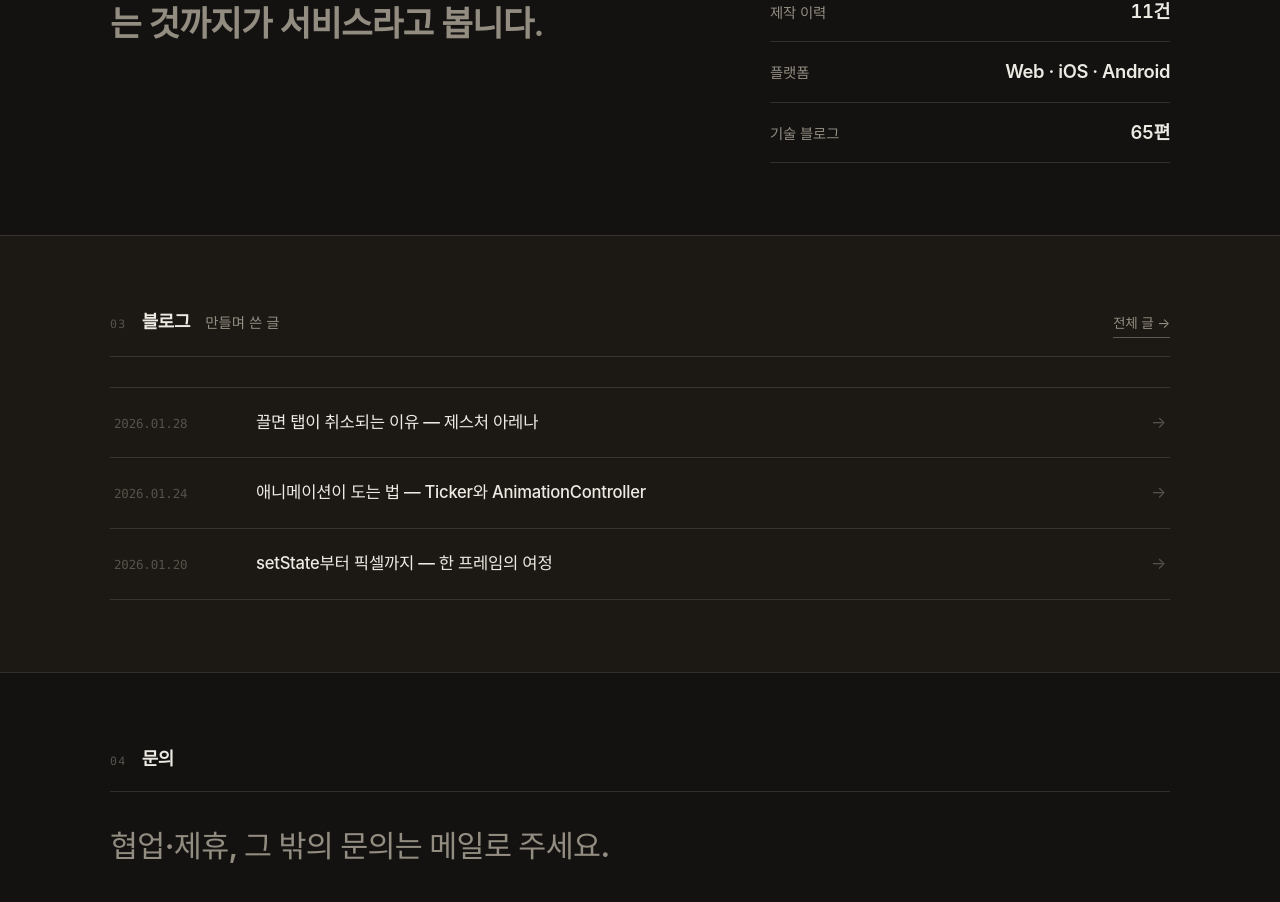
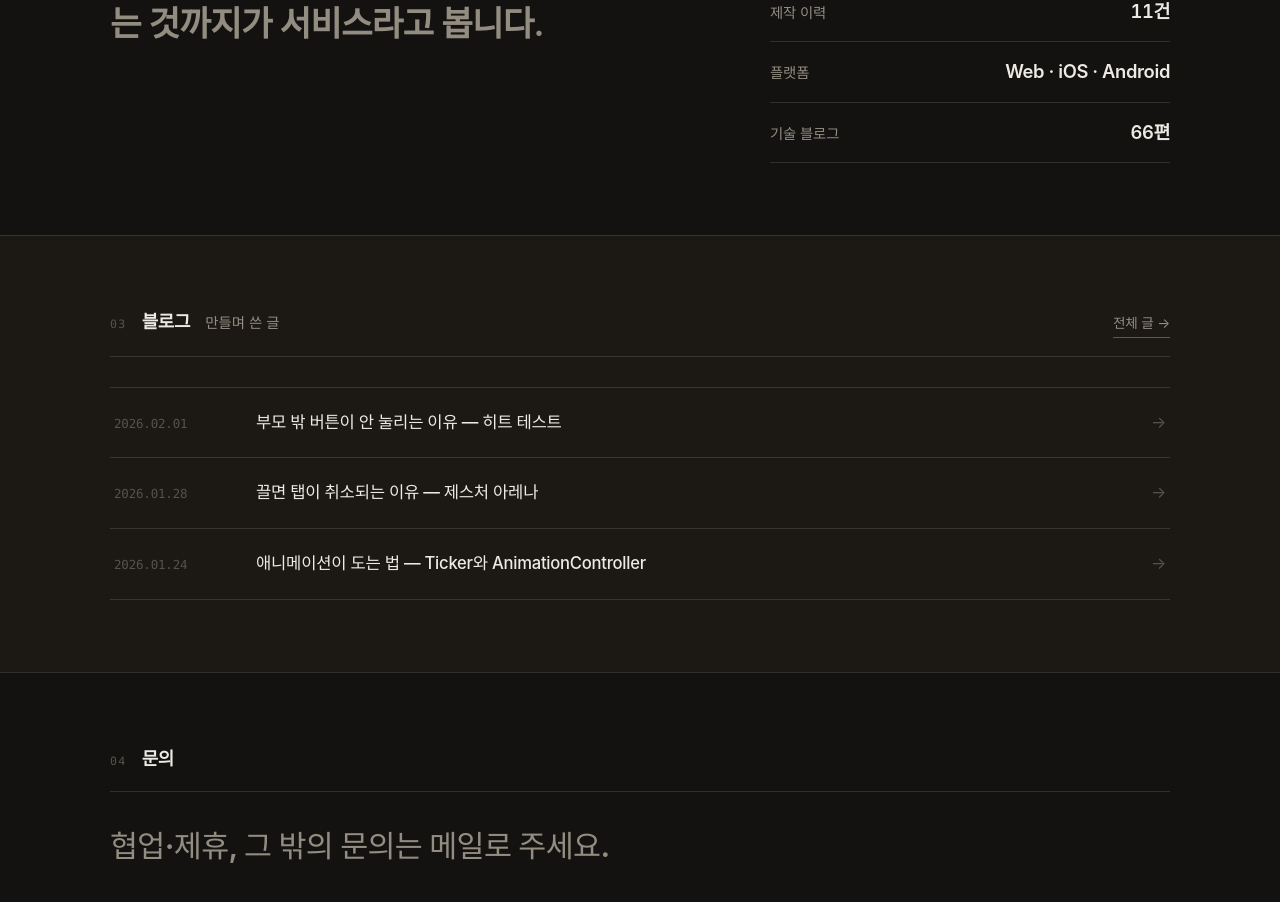
Before and after one commit to kahnco/kahnco_page, a React (Vite) app: page / in a window 1280 px wide. Shown: the part 1558-2460 px from the top of the page. Built offline with nearby package versions, Linux system fonts and the light colour scheme.

Commit message:
post: 9편 히트 테스트 — RenderBox.hitTest 규칙·위가 먼저·부모밖 제외·Ignore/Absorb (Flutter 지하 탐사)

```diff
--- a/src/data/posts.ts
+++ b/src/data/posts.ts
@@ -10,6 +10,11 @@ export interface PostMeta {
 
 export const LATEST_POSTS: PostMeta[] = [
   {
+    slug: "flutter-hit-testing",
+    date: "2026.02.01",
+    title: "부모 밖 버튼이 안 눌리는 이유 — 히트 테스트",
+  },
+  {
     slug: "flutter-gesture-arena",
     date: "2026.01.28",
     title: "끌면 탭이 취소되는 이유 — 제스처 아레나",
@@ -19,12 +24,7 @@ export const LATEST_POSTS: PostMeta[] = [
     date: "2026.01.24",
     title: "애니메이션이 도는 법 — Ticker와 AnimationController",
   },
-  {
-    slug: "flutter-render-pipeline",
-    date: "2026.01.20",
-    title: "setState부터 픽셀까지 — 한 프레임의 여정",
-  },
 ];
 
 // 홈 figure("기술 블로그 N편")와 동기화되는 총 글 수.
-export const BLOG_POST_COUNT = 65;
+export const BLOG_POST_COUNT = 66;
```
Also changed, not shown: 2 other files (tests, documents, lock files or other folders).
